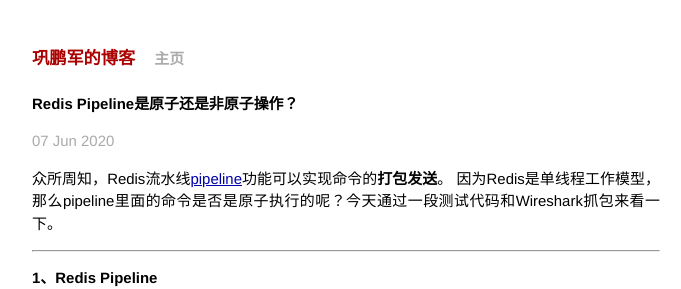
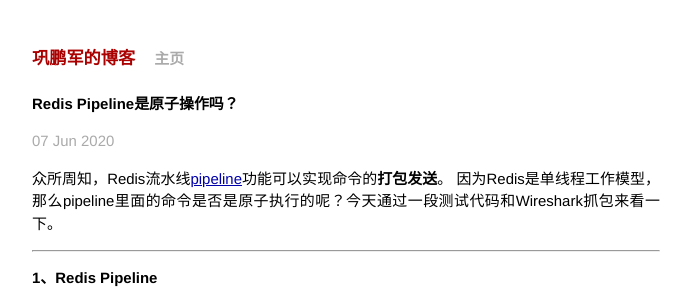
Before and after one commit to gongpengjun/gongpengjun.github.io, a Jekyll site: the page built from _posts/2020-06-07-redis-pipeline-not-atomic-proof.markdown, in a window 1280 px wide and 900 px high. Shown: the top 289 px of the window, without its empty margins (294-975 px from the left). Built offline with Jekyll 4.4.1, drawn with Linux system fonts in a browser that asks for light colours.

Commit message:
rename title

```diff
--- a/_posts/2020-06-07-redis-pipeline-not-atomic-proof.markdown
+++ b/_posts/2020-06-07-redis-pipeline-not-atomic-proof.markdown
@@ -1,6 +1,6 @@
 ---
 layout: post
-title: Redis Pipeline是原子还是非原子操作？
+title: Redis Pipeline是原子操作吗？
 date:   2020-06-07 18:00:00
 categories: Redis
 ---
```
